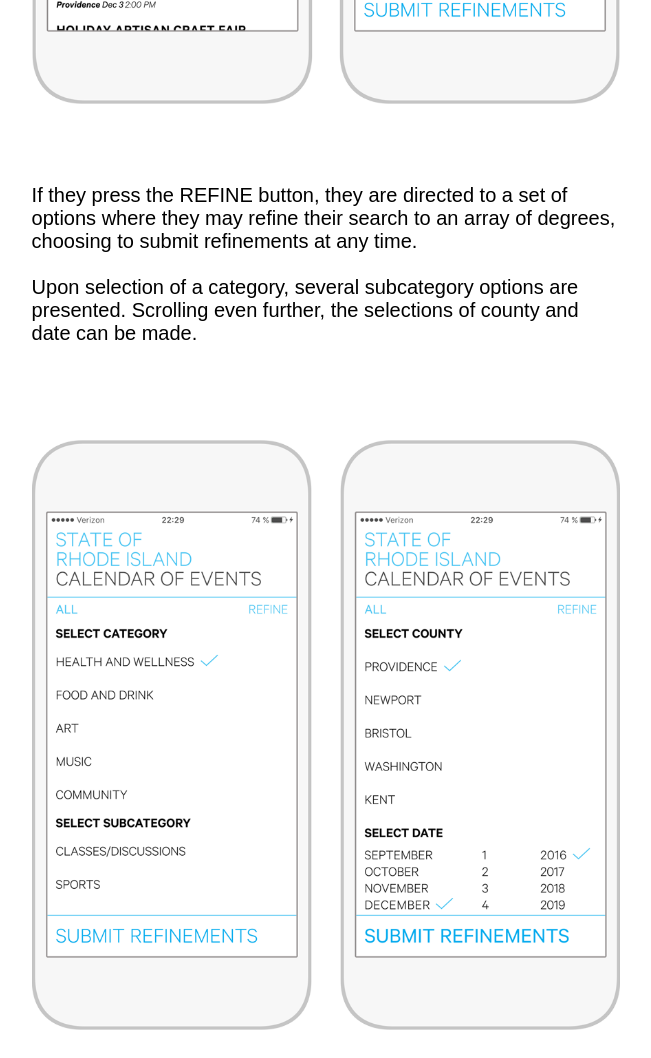
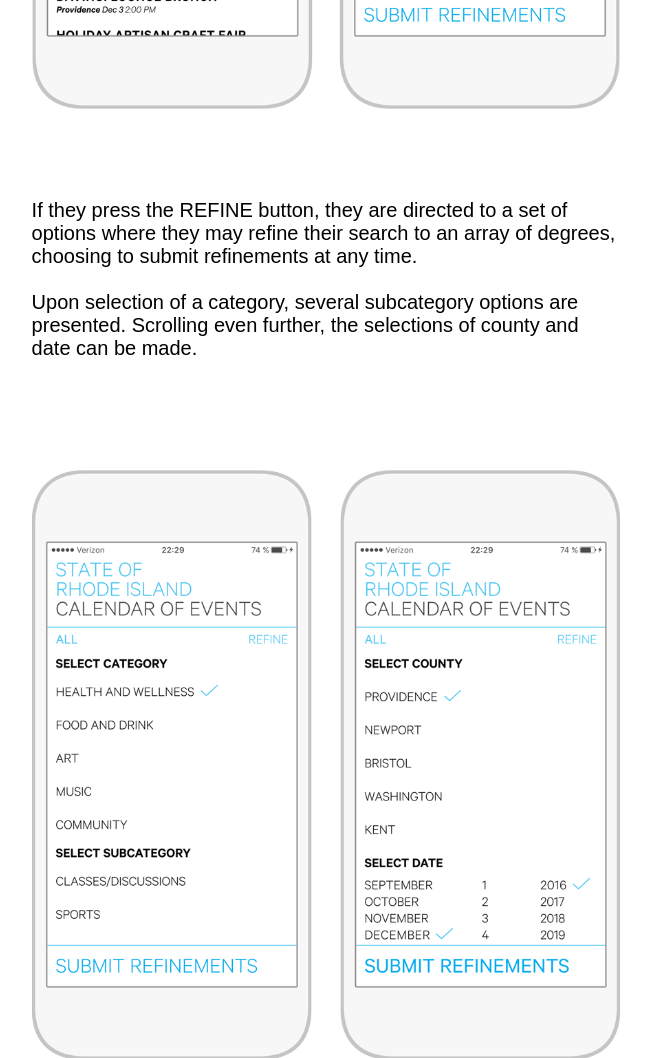
Before and after one commit to josephallegro/joseph_allegro_website, a plain HTML site: page RI.html in a window 1280 px wide. Shown: the part 920-1978 px from the top of the page, without its empty margins (314-965 px from the left). Drawn offline with nearby package versions, Linux system fonts and the light colour scheme; a web font is replaced by a local one.

Commit message:
space edit

```diff
--- a/joseph.css
+++ b/joseph.css
@@ -102,6 +102,7 @@
     min-width: 320px;
     padding: 30px;
     padding-top: 30px;
+    padding-bottom: 40px;
     margin: auto;
     align-items: center;
     justify-content: space-between;
@@ -113,7 +114,8 @@
     width: 92vw;
     min-width: 320px;
     padding: 30px;
-    padding-top: 50px;
+    padding-top: 40px;
+    padding-bottom: 40px;
     margin: auto;
     align-self: start;
     align-items: center;
@@ -126,7 +128,8 @@
     width: 92vw;
     min-width: 320px;
     padding: 30px;
-    padding-top: 50px;
+    padding-top: 30px;
+    padding-bottom: 50px;
     margin: auto;
     align-self: start;
     align-items: center;
@@ -231,7 +234,7 @@
     font-style: normal;
     font-weight: 400;
     font-size: 20px;
-    padding-bottom: 15px;
+    padding-bottom: 40px;
     display: block;
     margin: auto;
     width: 50%;
```
Also changed, not shown: index.html (+1 -1 lines), 2 other files.
